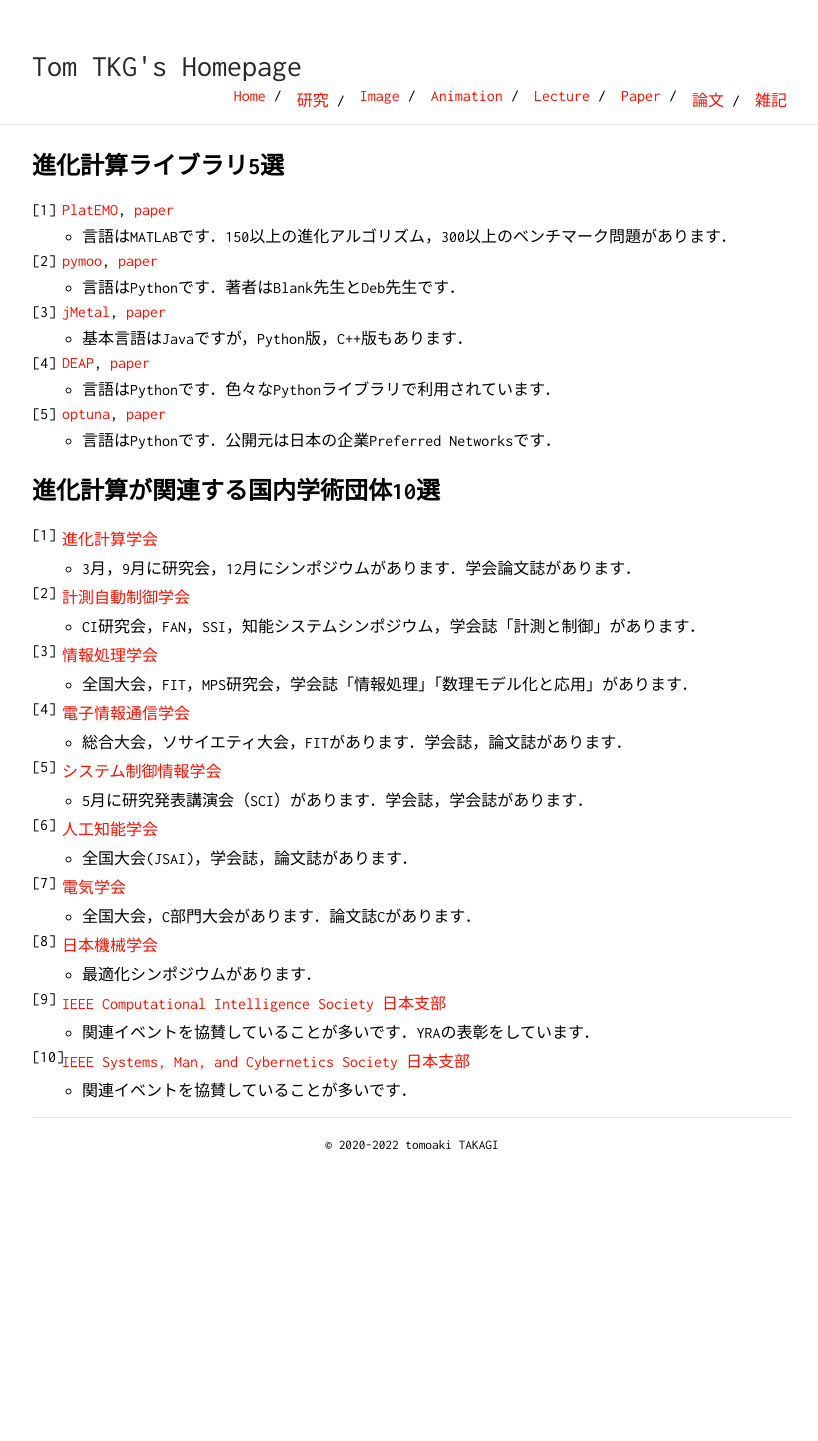
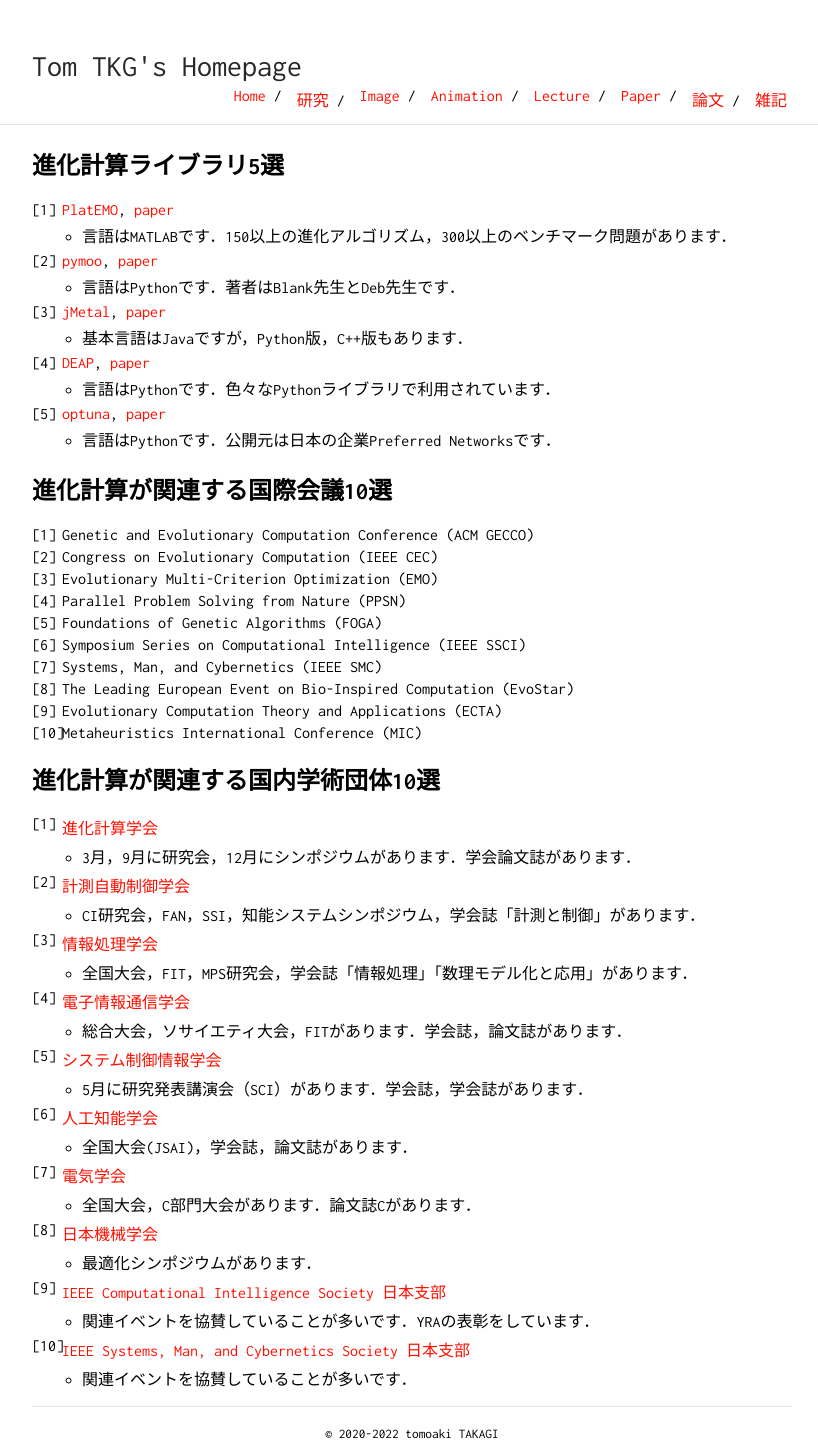
Before and after one commit to tomtkg/tomtkg.github.io, a Jekyll site: the page built from bib.md, in a window 1280 px wide. Shown: the whole page, without its empty margins (228-1046 px from the left). Built offline with Jekyll 4.4.1, drawn with Linux system fonts in a browser that asks for light colours; before the commit the page ends 1152 px from its top, so only the background shows below that.

Commit message:
Update bib.md

```diff
--- a/bib.md
+++ b/bib.md
@@ -14,6 +14,18 @@ title: Tom TKG's Homepage
     - 言語はPythonです．色々なPythonライブラリで利用されています．
 1. [optuna](https://github.com/optuna/optuna), [paper](https://doi.org/10.1145/3292500.3330701)
     - 言語はPythonです．公開元は日本の企業Preferred Networksです．
+
+## 進化計算が関連する国際会議10選
+1. Genetic and Evolutionary Computation Conference (ACM GECCO)
+2. Congress on Evolutionary Computation (IEEE CEC)
+3. Evolutionary Multi-Criterion Optimization (EMO)
+4. Parallel Problem Solving from Nature (PPSN)
+5. Foundations of Genetic Algorithms (FOGA)
+6. Symposium Series on Computational Intelligence (IEEE SSCI)
+7. Systems, Man, and Cybernetics (IEEE SMC)
+8. The Leading European Event on Bio-Inspired Computation (EvoStar)
+9. Evolutionary Computation Theory and Applications (ECTA)
+10. Metaheuristics International Conference (MIC)
 
 ## 進化計算が関連する国内学術団体10選
 1. [進化計算学会](http://www.jpnsec.org)
```
